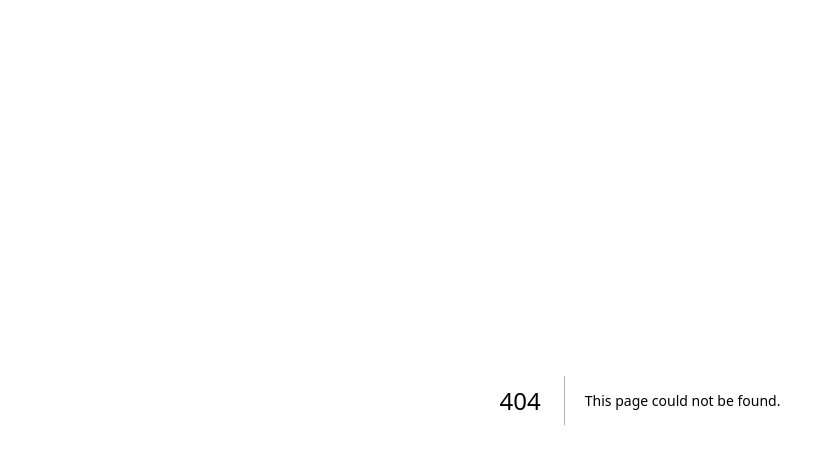
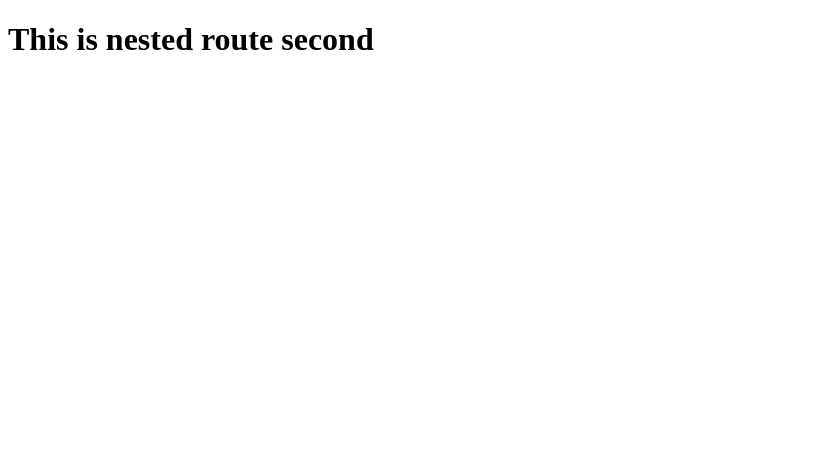
Before and after one commit to maheshpawar3819/NextJs, a Next.js app in the folder routing-concept/: page /blog/second in a window 1280 px wide. Before the commit this address had no page. Shown: the top 464 px of the page, without its empty margins (0-835 px from the left). Built offline with nearby package versions, Linux system fonts and the light colour scheme.

Commit message:
learn about nested routes

```diff
--- /dev/null
+++ b/routing-concept/src/app/blog/first/page.tsx
@@ -0,0 +1,3 @@
+export default function First() {
+  return <h1>this is nested route first</h1>;
+}
--- /dev/null
+++ b/routing-concept/src/app/blog/page.tsx
@@ -0,0 +1,3 @@
+export default function Blog(){
+    return <h1>By Blog </h1>
+}
--- /dev/null
+++ b/routing-concept/src/app/blog/second/page.tsx
@@ -0,0 +1,3 @@
+export default function Second() {
+    return <h1>This is nested route second</h1>
+}
```
